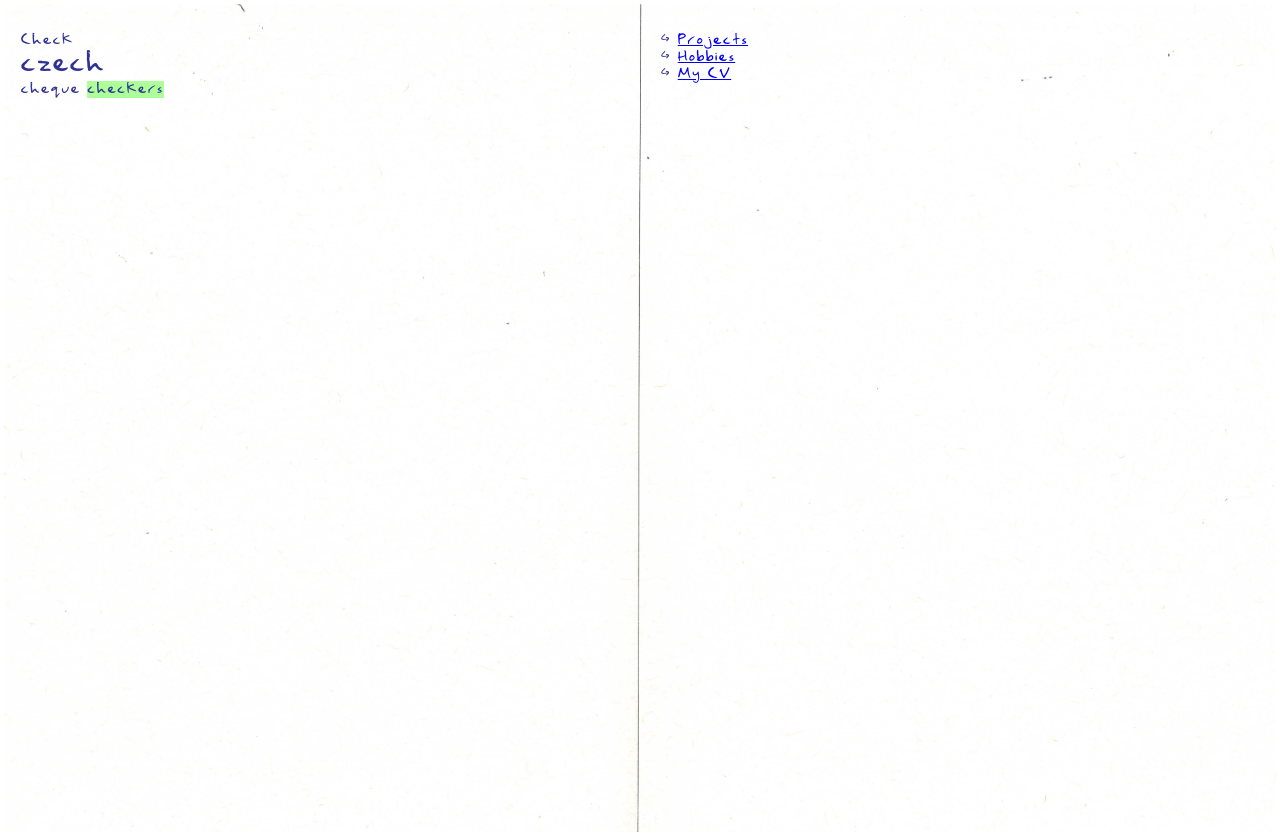
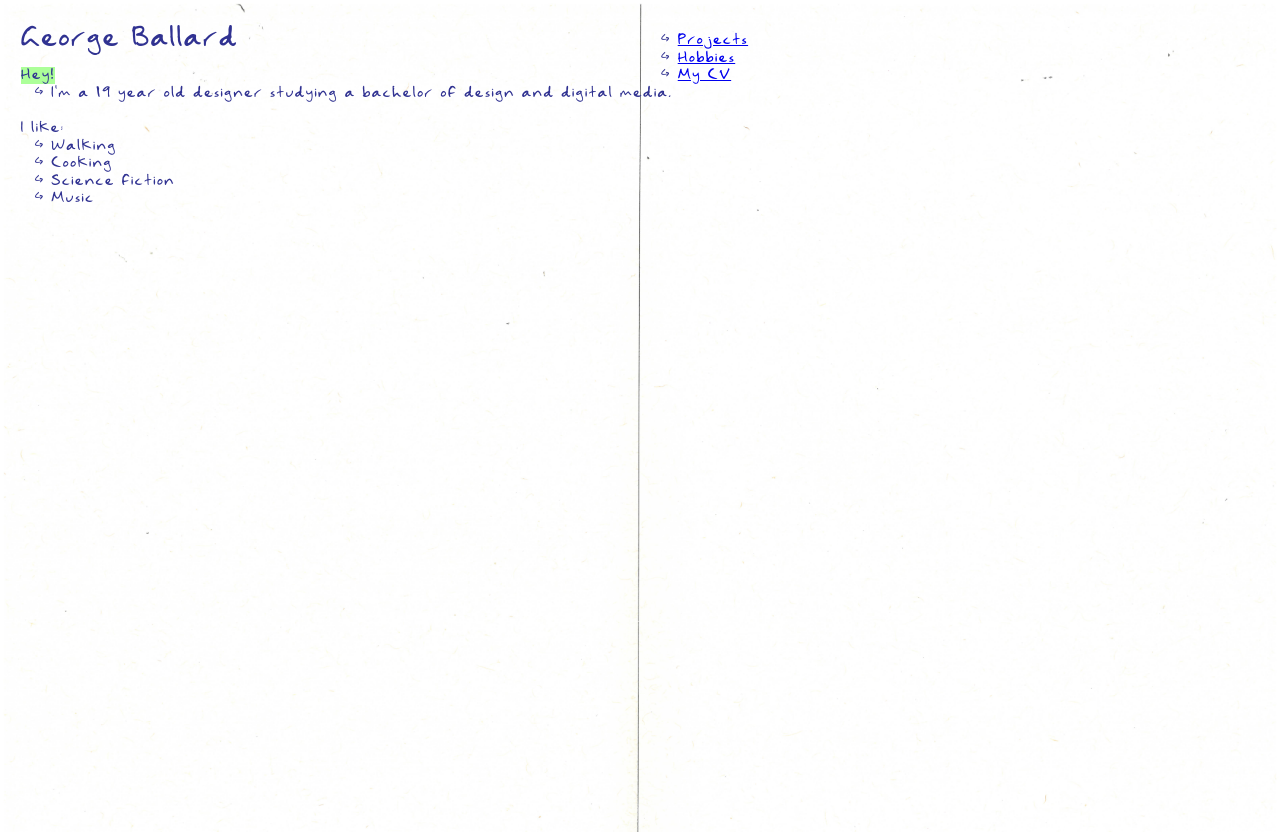
Before and after one commit to GeorgeB456/demo, a plain HTML site: page index.html in a window 1280 px wide. Drawn offline with Linux system fonts and the light colour scheme.

Commit message:
biostart

```diff
--- a/index.html
+++ b/index.html
@@ -15,7 +15,14 @@
  <script src="particles.js"></script>
  <script src="js/app.js"></script> -->
     <div class="pageOne">
-        Check <div class ="header">czech</div> cheque <mark>checkers</mark>
+     <div class ="header">George Ballard</div>
+     <br><mark>Hey!</mark>
+     <br>&nbsp;&nbsp;| I'm a 19 year old designer studying a bachelor of design and digital media.
+        <br><br>I like:
+            <br>&nbsp;&nbsp;| Walking
+            <br>&nbsp;&nbsp;| Cooking
+            <br>&nbsp;&nbsp;| Science fiction
+            <br>&nbsp;&nbsp;| Music
     </div>
     <div class="pageTwo">
         |  <a href="file:///Users/George/Desktop/demo/projects.html">Projects</a>
--- a/style.css
+++ b/style.css
@@ -12,6 +12,7 @@ body {
     font-family: "ipsumsansregular", sans-serif;
     position: absolute;
     letter-spacing: 1.5px;
+    line-height: 110%;
 }
 @font-face {
     font-family: 'ipsumsansregular';
@@ -46,3 +47,6 @@ mark {
 .header {
     font-size: 30px;
 }
+.subpoint{
+    text-indent: 15px;
+}
```
